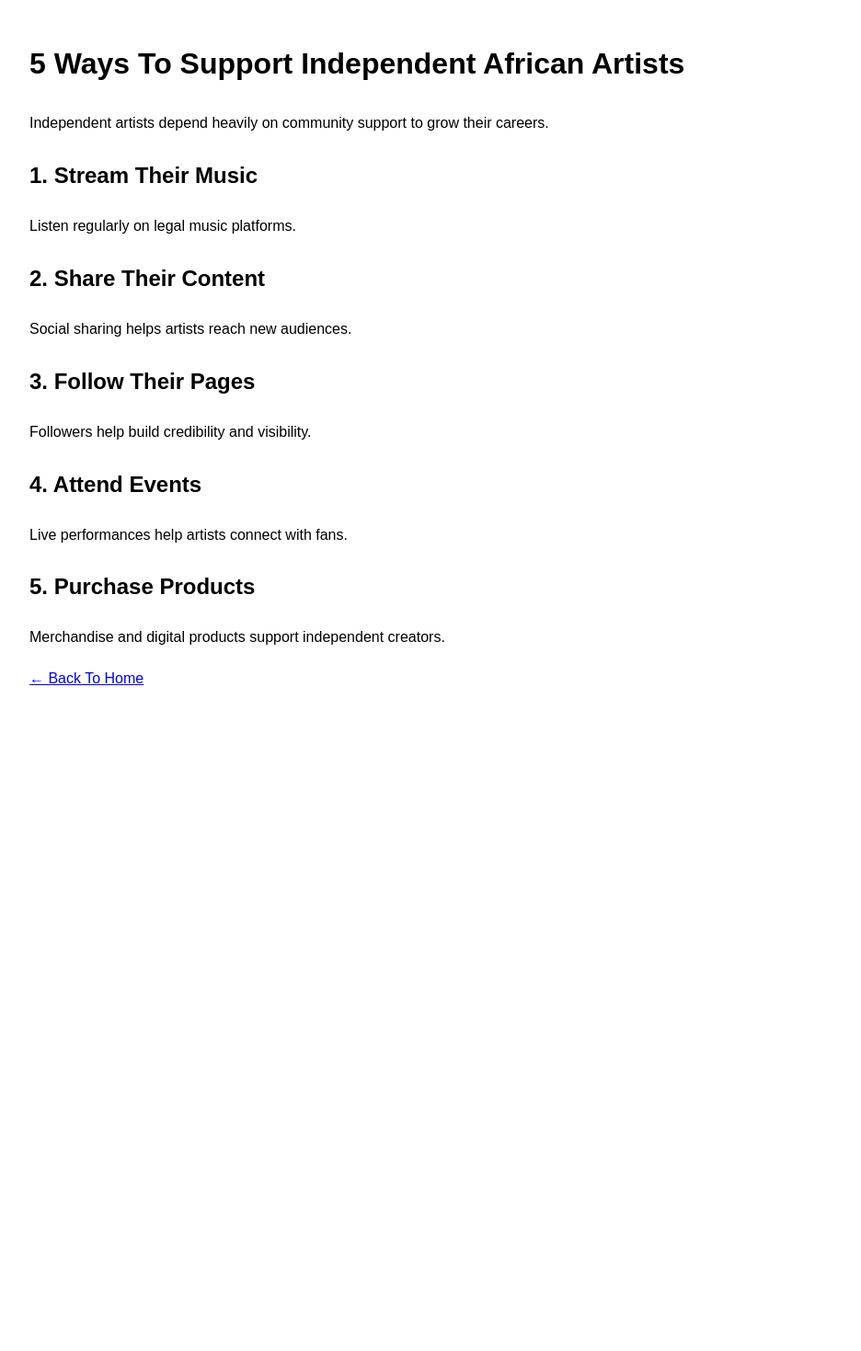
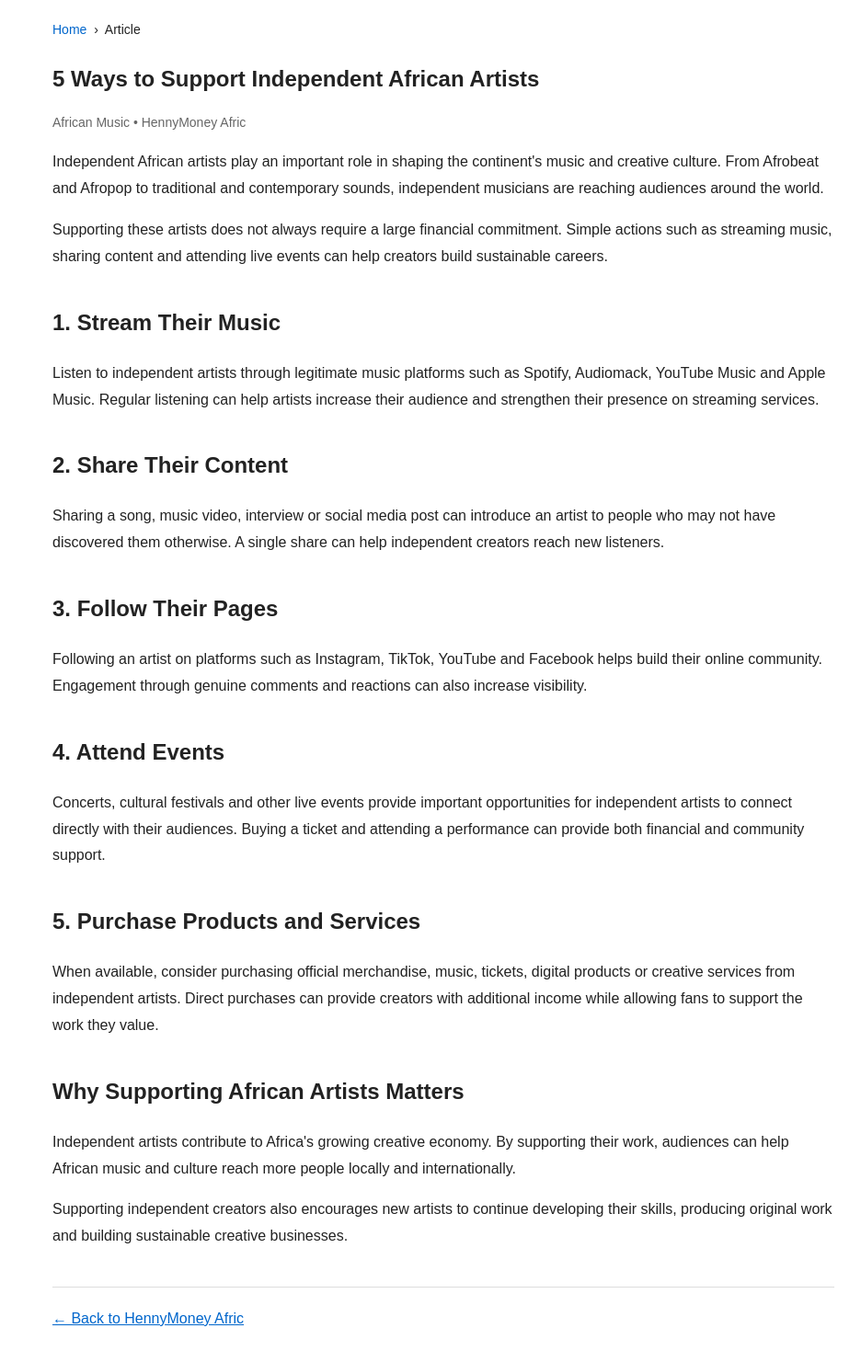
Before and after one commit to HennyMoneyAfric/hennymoneyafrica-, a plain HTML site: page article3.html in a window 1280 px wide. Shown: the whole page at 92% size, without its empty margins (158-1094 px from the left). Before the commit the page ends 800 px from the top, so only its background shows below. Drawn offline with Linux system fonts and the light colour scheme.

Commit message:
Update article3.html
Signed-off-by: Hennymoneyafric <hennymoneyafric@gmail.com>

```diff
--- a/article3.html
+++ b/article3.html
@@ -3,36 +3,227 @@
 <head>
 <meta charset="UTF-8">
 <meta name="viewport" content="width=device-width, initial-scale=1.0">
-<title>5 Ways To Support Independent African Artists</title>
-<meta name="description" content="Learn simple ways to support independent African artists and help them grow.">
+
+<title>5 Ways to Support Independent African Artists | HennyMoney Afric</title>
+
+<meta name="description" content="Discover 5 simple ways to support independent African artists, from streaming and sharing music to attending events and purchasing creator products.">
+
+<meta name="robots" content="index, follow, max-image-preview:large">
+
+<link rel="canonical" href="https://hennymoneyafric.indevs.in/article3.html">
+
+<!-- Open Graph -->
+<meta property="og:type" content="article">
+<meta property="og:title" content="5 Ways to Support Independent African Artists">
+<meta property="og:description" content="Discover simple ways to support independent African artists and help them reach wider audiences.">
+<meta property="og:url" content="https://hennymoneyafric.indevs.in/article3.html">
+<meta property="og:site_name" content="HennyMoney Afric">
+<meta property="og:image" content="https://hennymoneyafric.indevs.in/banner.jpg">
+
+<!-- Twitter / X -->
+<meta name="twitter:card" content="summary_large_image">
+<meta name="twitter:title" content="5 Ways to Support Independent African Artists">
+<meta name="twitter:description" content="Discover simple ways to support independent African artists and help them grow.">
+<meta name="twitter:image" content="https://hennymoneyafric.indevs.in/banner.jpg">
+
+<!-- Article metadata -->
+<meta property="article:section" content="African Music">
+<meta property="article:author" content="HennyMoney Afric">
+
+<!-- Structured Data -->
+<script type="application/ld+json">
+{
+  "@context": "https://schema.org",
+  "@type": "Article",
+  "headline": "5 Ways to Support Independent African Artists",
+  "description": "Discover 5 simple ways to support independent African artists, from streaming and sharing music to attending events and purchasing creator products.",
+  "image": [
+    "https://hennymoneyafric.indevs.in/banner.jpg"
+  ],
+  "author": {
+    "@type": "Organization",
+    "name": "HennyMoney Afric",
+    "url": "https://hennymoneyafric.indevs.in/"
+  },
+  "publisher": {
+    "@type": "Organization",
+    "name": "HennyMoney Afric",
+    "url": "https://hennymoneyafric.indevs.in/"
+  },
+  "mainEntityOfPage": {
+    "@type": "WebPage",
+    "@id": "https://hennymoneyafric.indevs.in/article3.html"
+  }
+}
+</script>
+
+<!-- Breadcrumb Structured Data -->
+<script type="application/ld+json">
+{
+  "@context": "https://schema.org",
+  "@type": "BreadcrumbList",
+  "itemListElement": [
+    {
+      "@type": "ListItem",
+      "position": 1,
+      "name": "Home",
+      "item": "https://hennymoneyafric.indevs.in/"
+    },
+    {
+      "@type": "ListItem",
+      "position": 2,
+      "name": "Article",
+      "item": "https://hennymoneyafric.indevs.in/article3.html"
+    }
+  ]
+}
+</script>
+
+<style>
+body {
+  font-family: Arial, sans-serif;
+  max-width: 900px;
+  margin: auto;
+  padding: 20px;
+  line-height: 1.8;
+  color: #222;
+}
+
+article {
+  max-width: 850px;
+  margin: auto;
+}
+
+.breadcrumb {
+  font-size: 14px;
+  margin-bottom: 25px;
+}
+
+.breadcrumb a {
+  text-decoration: none;
+}
+
+h1 {
+  line-height: 1.3;
+}
+
+h2 {
+  margin-top: 35px;
+}
+
+.meta {
+  color: #666;
+  font-size: 14px;
+}
+
+a {
+  color: #0066cc;
+}
+
+.back {
+  margin-top: 40px;
+  padding-top: 20px;
+  border-top: 1px solid #ddd;
+}
+</style>
+
 </head>
 
-<body style="font-family:Arial;max-width:900px;margin:auto;padding:20px;line-height:1.8;">
+<body>
 
-<h1>5 Ways To Support Independent African Artists</h1>
+<article>
+
+<nav class="breadcrumb" aria-label="Breadcrumb">
+  <a href="index.html">Home</a>
+  &nbsp;›&nbsp;
+  <span>Article</span>
+</nav>
+
+<header>
+
+<h1>5 Ways to Support Independent African Artists</h1>
+
+<p class="meta">
+  African Music • HennyMoney Afric
+</p>
+
+</header>
 
 <p>
-Independent artists depend heavily on community support to grow their careers.
+Independent African artists play an important role in shaping the continent's
+music and creative culture. From Afrobeat and Afropop to traditional and
+contemporary sounds, independent musicians are reaching audiences around the
+world.
+</p>
+
+<p>
+Supporting these artists does not always require a large financial commitment.
+Simple actions such as streaming music, sharing content and attending live
+events can help creators build sustainable careers.
 </p>
 
 <h2>1. Stream Their Music</h2>
-<p>Listen regularly on legal music platforms.</p>
+
+<p>
+Listen to independent artists through legitimate music platforms such as
+Spotify, Audiomack, YouTube Music and Apple Music. Regular listening can help
+artists increase their audience and strengthen their presence on streaming
+services.
+</p>
 
 <h2>2. Share Their Content</h2>
-<p>Social sharing helps artists reach new audiences.</p>
+
+<p>
+Sharing a song, music video, interview or social media post can introduce an
+artist to people who may not have discovered them otherwise. A single share
+can help independent creators reach new listeners.
+</p>
 
 <h2>3. Follow Their Pages</h2>
-<p>Followers help build credibility and visibility.</p>
+
+<p>
+Following an artist on platforms such as Instagram, TikTok, YouTube and
+Facebook helps build their online community. Engagement through genuine
+comments and reactions can also increase visibility.
+</p>
 
 <h2>4. Attend Events</h2>
-<p>Live performances help artists connect with fans.</p>
-
-<h2>5. Purchase Products</h2>
-<p>Merchandise and digital products support independent creators.</p>
 
 <p>
-<a href="index.html">← Back To Home</a>
+Concerts, cultural festivals and other live events provide important
+opportunities for independent artists to connect directly with their
+audiences. Buying a ticket and attending a performance can provide both
+financial and community support.
 </p>
+
+<h2>5. Purchase Products and Services</h2>
+
+<p>
+When available, consider purchasing official merchandise, music, tickets,
+digital products or creative services from independent artists. Direct
+purchases can provide creators with additional income while allowing fans to
+support the work they value.
+</p>
+
+<h2>Why Supporting African Artists Matters</h2>
+
+<p>
+Independent artists contribute to Africa's growing creative economy. By
+supporting their work, audiences can help African music and culture reach
+more people locally and internationally.
+</p>
+
+<p>
+Supporting independent creators also encourages new artists to continue
+developing their skills, producing original work and building sustainable
+creative businesses.
+</p>
+
+<div class="back">
+  <a href="index.html">← Back to HennyMoney Afric</a>
+</div>
+
+</article>
 
 </body>
 </html>
```
